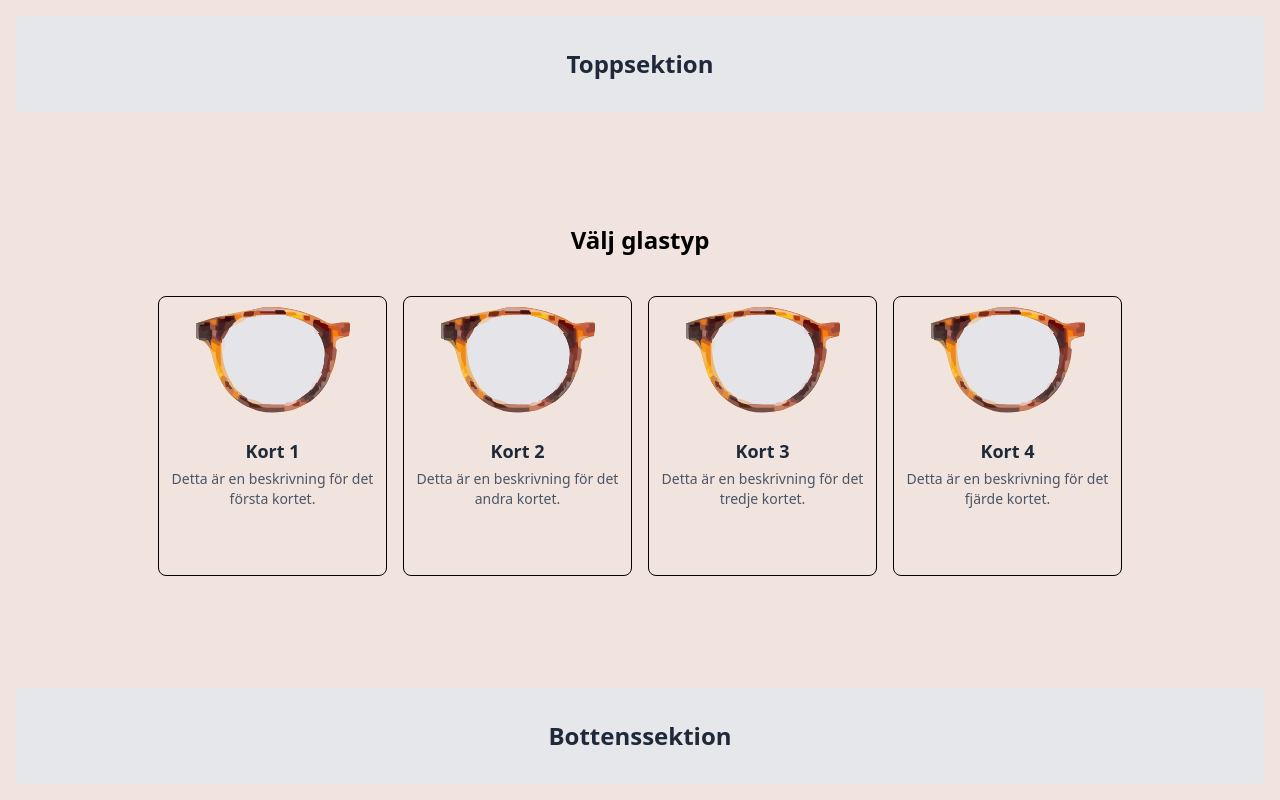
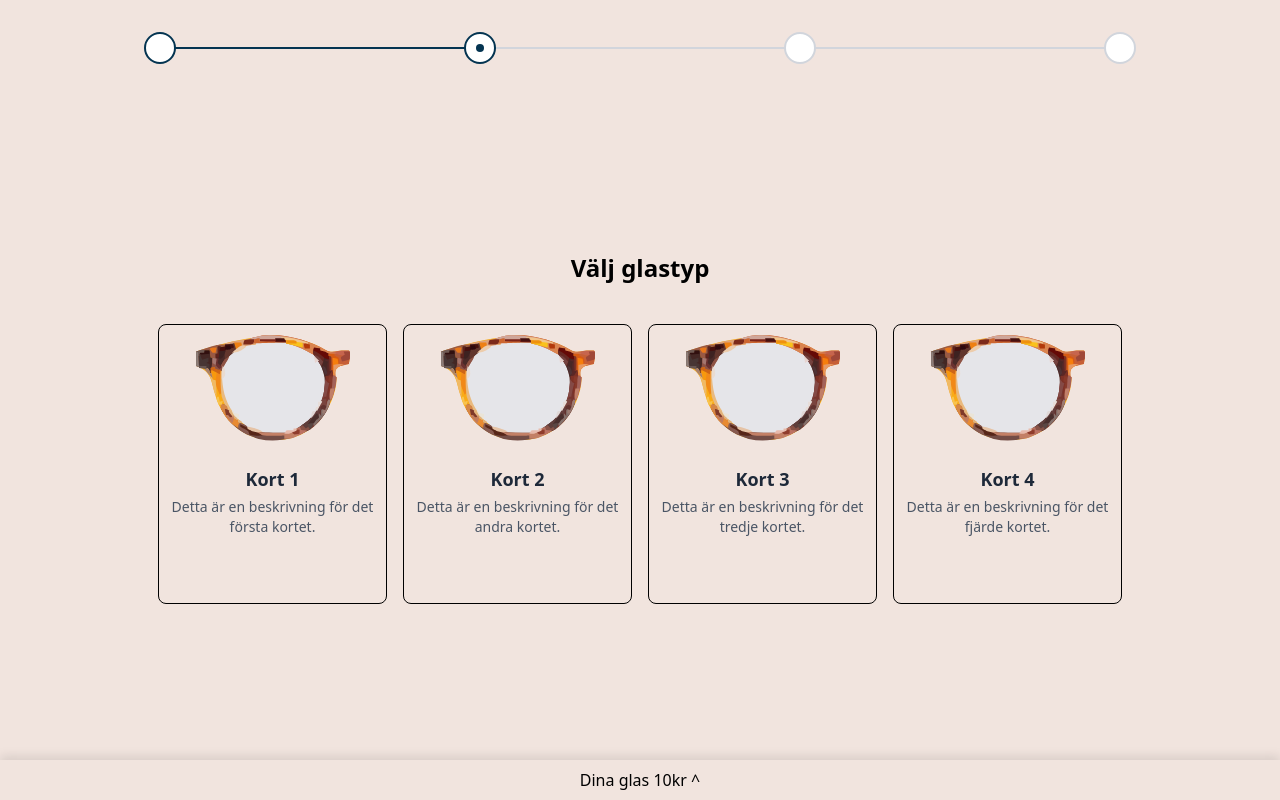
Before and after one commit to PaulALinden/widget, a React (Vite) app: page / in a window 1280 px wide. Built offline with nearby package versions, Linux system fonts and the light colour scheme.

Commit message:
Added stepper

```diff
--- a/src/App.jsx
+++ b/src/App.jsx
@@ -1,20 +1,26 @@
-import { useState } from 'react'
-import CardContainer from './components/CardContainer';
-
+import React from 'react';
+import CardContainer from './components/CardContainer'
+import HorizontalStepper from './components/HorizontalStepper';
 function App() {
-
-
+let a = 10;
+  const [idx, setIdx] = React.useState(1);
+  const steps = [
+    { title: 'Välj', subtitle: 'Steg 1' },
+    { title: 'Information', subtitle: 'Steg 2' },
+    { title: 'Sammanfattning', subtitle: 'Steg 3' },
+    { title: 'Klart', subtitle: 'Slutför' },
+  ];
 
   return (
-    <div className="min-h-screen w-screen bg-[#f1e4de] flex flex-col justify-between gap-6 p-4">
-      <section className="h-24 w-full bg-gray-200 flex items-center justify-center">
-        <h2 className="text-2xl font-semibold text-gray-800">Toppsektion</h2>
+    <div className="min-h-screen w-screen bg-[#f1e4de] flex flex-col justify-between gap-6">
+      <section className="h-24 w-full  flex items-center justify-center">
+        <HorizontalStepper steps={steps} current={idx} onChange={setIdx}></HorizontalStepper>
       </section>
 
       <CardContainer></CardContainer>
 
-      <section className="h-24 w-full bg-gray-200 flex items-center justify-center">
-        <h2 className="text-2xl font-semibold text-gray-800">Bottenssektion</h2>
+      <section className="h-10 w-full flex items-center justify-center shadow-[0_-4px_10px_rgba(0,0,0,0.1)]">
+        <button className="cursor-pointer">{`Dina glas ${a}kr  ^`}</button>
       </section>
     </div>
   );
--- /dev/null
+++ b/src/components/HorizontalStepper.jsx
@@ -0,0 +1,81 @@
+export default function HorizontalStepper({
+  steps = [],
+  current = 0,
+  onChange = () => { },
+  clickable = true,
+}) {
+  if (!Array.isArray(steps) || steps.length === 0) return null;
+
+
+  const handleClick = (i) => {
+    if (!clickable) return;
+    onChange(i);
+  };
+
+
+  return (
+    <nav aria-label="Progress" className="w-full">
+      <ol className="flex items-center justify-between w-full relative">
+        {steps.map((step, i) => {
+          const isActive = i === current;
+          const isDone = i < current;
+
+
+          return (
+            <li key={step.id ?? i} className="relative flex-1 flex items-center justify-center">
+              {/* connector line */}
+              {i < steps.length - 1 && (
+                <div className="absolute top-1/2 left-1/2 w-full h-0.5 -translate-y-1/2 z-0">
+                  {/* Grå baslinje */}
+                  <div className="absolute inset-0 bg-[#d2d5dc]" />
+                  {/* Aktiv/färdig del */}
+                  <div
+                    className={`absolute inset-0 transition-all duration-300 origin-left ${i < current
+                      ? 'bg-[#043451] scale-x-100':'bg-[#043451] scale-x-0'
+                      }`}
+                  />
+                </div>
+              )}
+
+              {/* step circle */}
+              <button
+                type="button"
+                onClick={() => handleClick(i)}
+                className={`relative z-10 flex items-center justify-center w-8 h-8 rounded-full border-2 ${isDone ? 'border-[#043451]  bg-white' : isActive ? 'border-[#043451]  bg-white' : 'border-gray-300 bg-white'
+                  } ${clickable ? 'cursor-pointer' : 'cursor-default'}`}
+              >
+                {isDone ? (
+                  <span className="w-2 h-2 bg-white rounded-full" />
+                ) : isActive ? (
+                  <span className="w-2 h-2 bg-[#043451] rounded-full" />
+                ) : null}
+              </button>
+            </li>
+          );
+        })}
+      </ol>
+    </nav>
+  );
+}
+/*
+// Demo usage as a named export (optional)
+export function StepperDemo() {
+  const [idx, setIdx] = React.useState(1);
+  const steps = [
+    { title: 'Välj', subtitle: 'Steg 1' },
+    { title: 'Information', subtitle: 'Steg 2' },
+    { title: 'Sammanfattning', subtitle: 'Steg 3' },
+    { title: 'Klart', subtitle: 'Slutför' },
+  ];
+
+  return (
+    <div className="p-4 max-w-3xl">
+      <HorizontalStepper steps={steps} current={idx} onChange={setIdx} />
+      <div className="mt-6 flex gap-2">
+        <button onClick={() => setIdx(Math.max(0, idx - 1))} className="px-3 py-1 border rounded">Föregående</button>
+        <button onClick={() => setIdx(Math.min(steps.length - 1, idx + 1))} className="px-3 py-1 border rounded">Nästa</button>
+      </div>
+    </div>
+  );
+}
+*/
```
